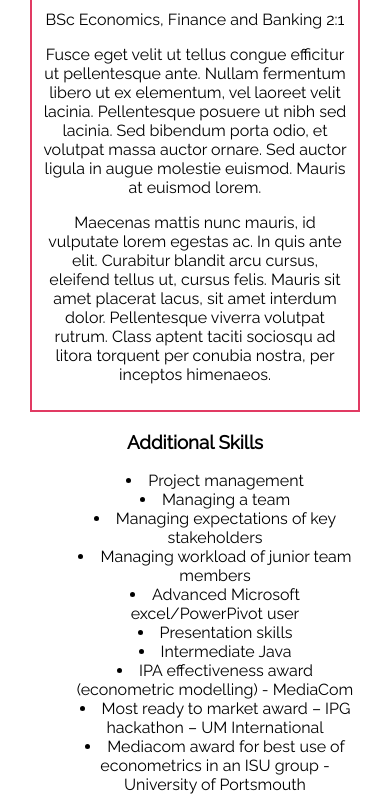
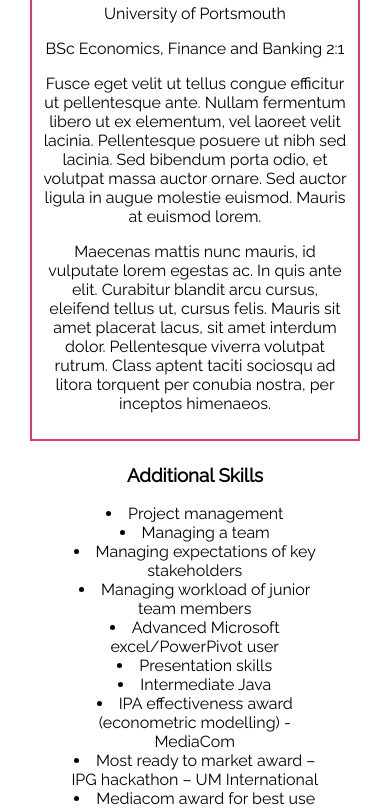
Before and after one commit to JBachenSparta/sparta-responsive-profile, a plain HTML site: page index.html in a window 390 px wide. Shown: the part 486-1296 px from the top of the page. Drawn offline with Linux system fonts and the light colour scheme.

Commit message:
adding margins to lists

```diff
--- a/css/index.css
+++ b/css/index.css
@@ -39,16 +39,15 @@ header, .experience {
   }
 
   .left, .right{
-  float: none;
+  float: center;
 	text-align: center;
 	width: 100%;
   }
 
-	.right{
-		text-align: center;
-	}
-
 	ul li {
 		list-style-position: inside;
 	}
+	li{
+		margin-right: 14%;
+	}
 }
```
